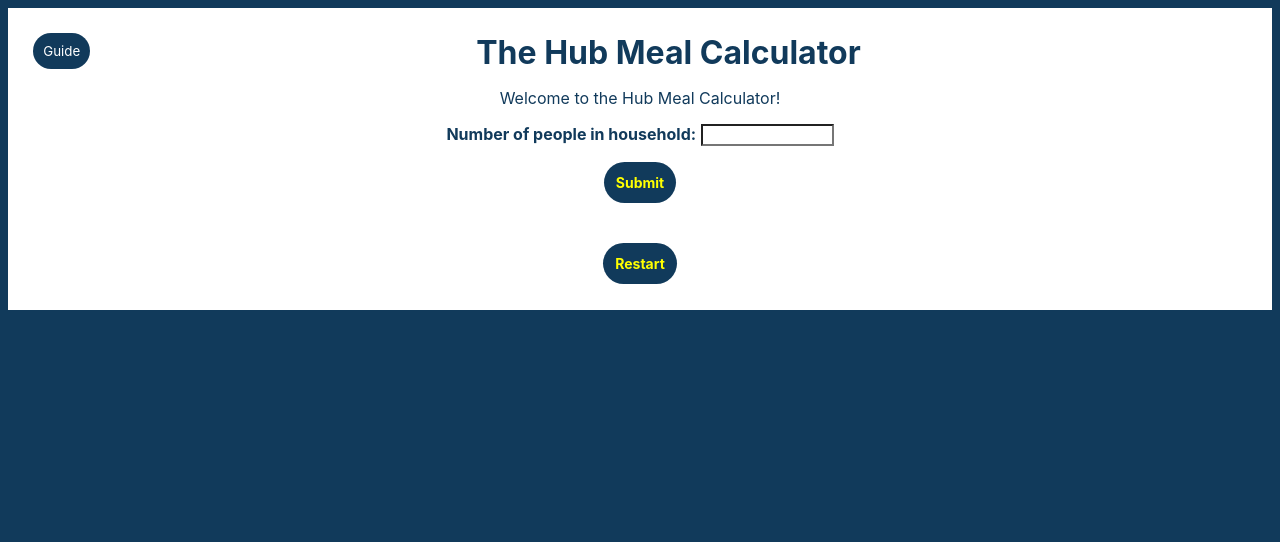
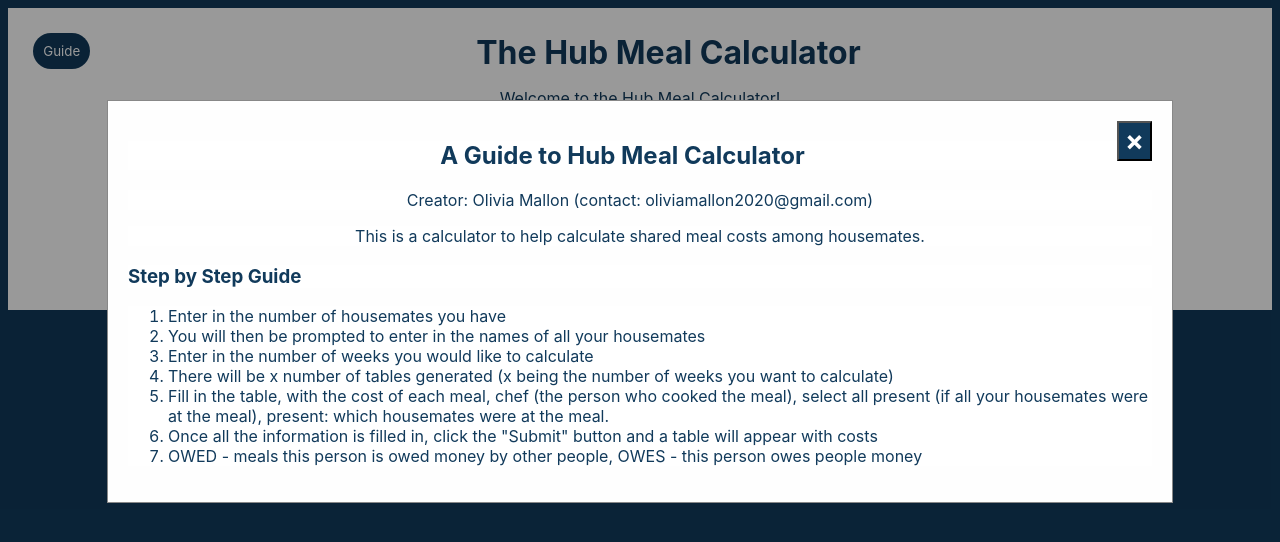
Before and after one commit to hubMealCalc/hubMealCalc.github.io, a plain HTML site: page index.html in a window 1280 px wide. Both pictures are taken after a click on the button "Guide". Drawn offline with Linux system fonts and the light colour scheme.

Commit message:
Update index.html

```diff
--- a/index.html
+++ b/index.html
@@ -13,6 +13,29 @@
     <div id="wrapper">
         <button id="info" onclick="openGuide();">Guide</button>
 
+         <!-- The Modal -->
+        <div id="myModal" class="modal">
+
+    <!-- Modal content -->
+    <div class="modal-content">
+      <button id="close" class="close" onclick="closeModal();">&times;</button>
+      <h2>A Guide to Hub Meal Calculator</h2>
+      <p>Creator: Olivia Mallon (contact: oliviamallon2020@gmail.com)</p>
+      <p>This is a calculator to help calculate shared meal costs among housemates.</p>
+      <h3>Step by Step Guide</h3>
+      <ol type="1">
+        <li> Enter in the number of housemates you have</li>
+        <li> You will then be prompted to enter in the names of all your housemates</li>
+        <li> Enter in the number of weeks you would like to calculate</li>
+        <li> There will be x number of tables generated (x being the number of weeks you want to calculate)</li>
+        <li> Fill in the table, with the cost of each meal, chef (the person who cooked the meal), select all present (if all your housemates were at the meal), present: which housemates were at the meal. </li>
+        <li> Once all the information is filled in, click the "Submit" button and a table will appear with costs</li>
+        <li> OWED - meals this person is owed money by other people, OWES - this person owes people money</li>
+      </ol>
+
+    </div>
+
+  </div>
 
 
         <h1>The Hub Meal Calculator</h1>
```
